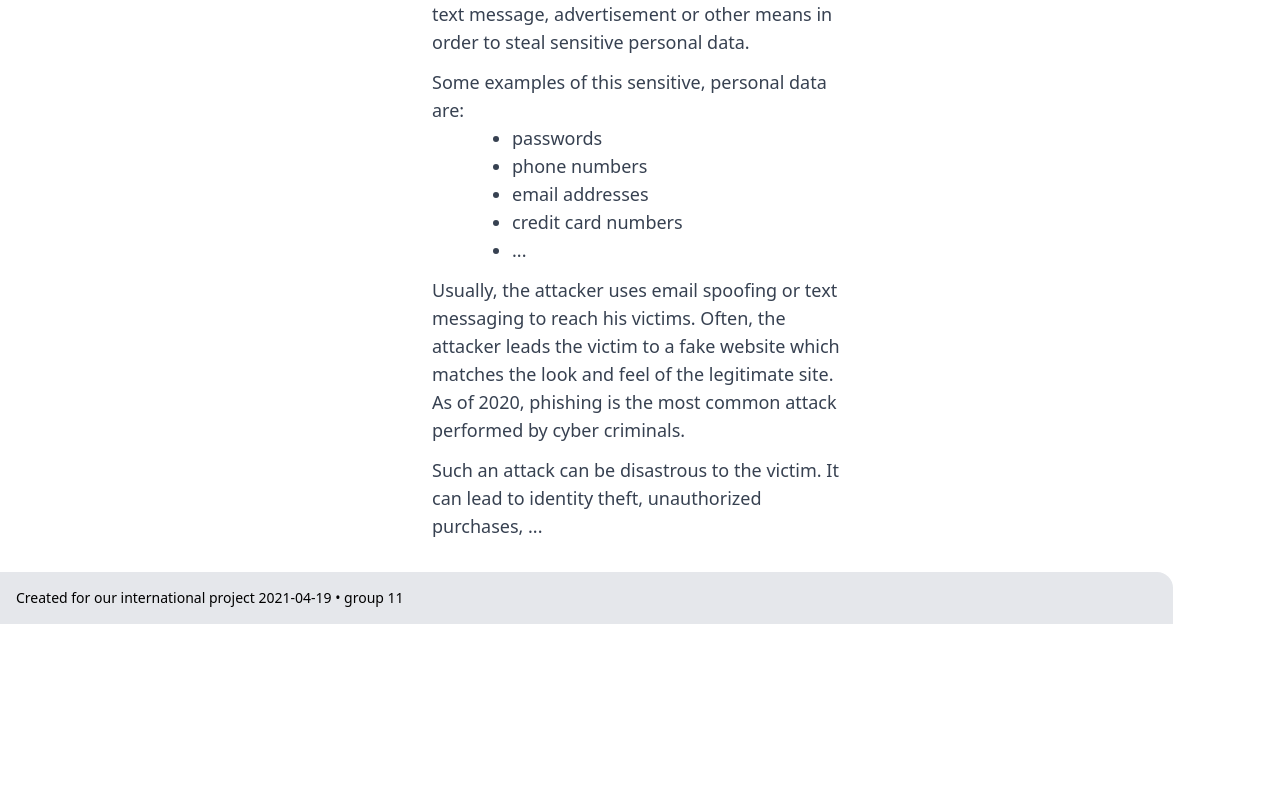
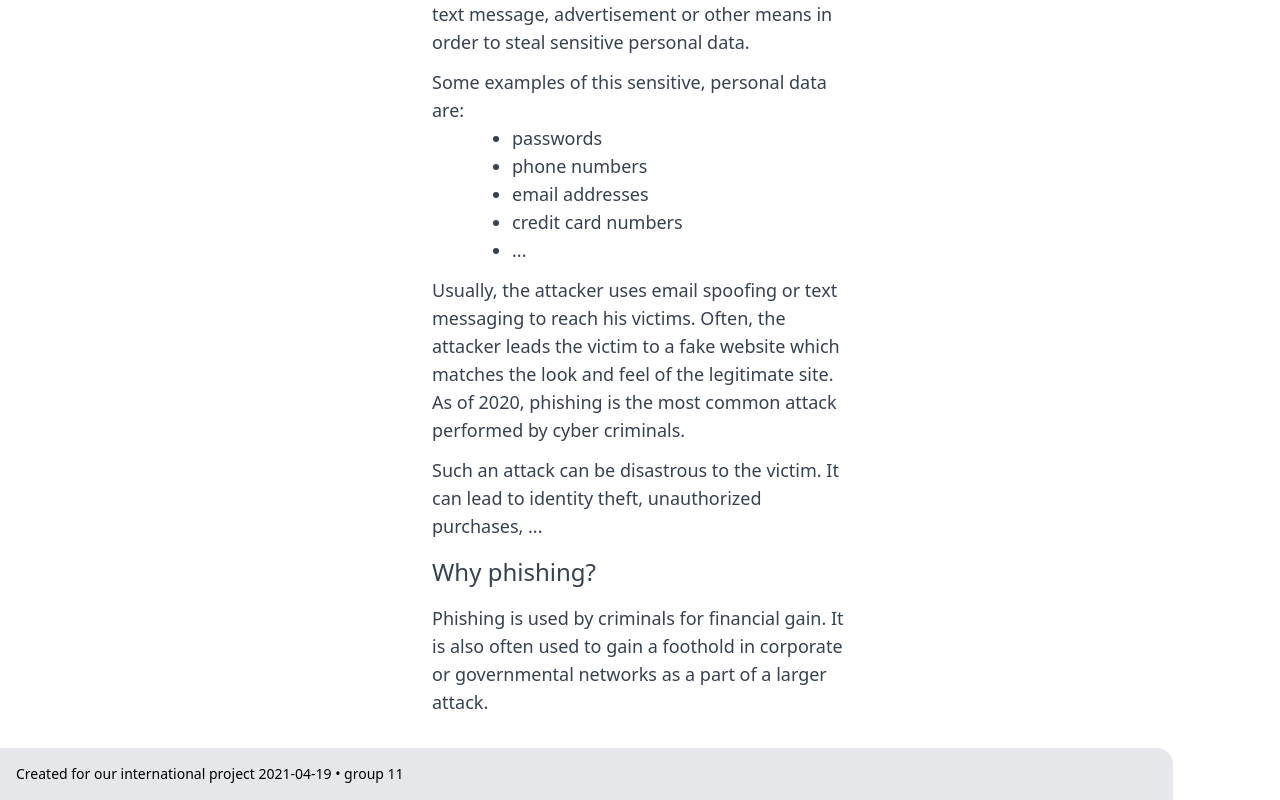
Before and after one commit to laurens-mesure/internationaal_project, a React (Create React App) app: page / in a window 1280 px wide. Shown: the part 391-1191 px from the top of the page. Before the commit the page ends 1015 px from the top, so only its background shows below. Built offline with nearby package versions, Linux system fonts and the light colour scheme.

Commit message:
Add Why Phishing section

```diff
--- /dev/null
+++ b/src/Components/WhyPhishing.tsx
@@ -0,0 +1,13 @@
+import React from "react";
+
+const WhyPhishing: React.FC = () => {
+    return (
+        <section className="mx-auto w-11/12 sm:w-2/3 xl:w-1/3 text-gray-700 text-lg mb-4 mt-4">
+            <h1 className="text-2xl 2xl:font-bold mb-4 mt-2">Why phishing?</h1>
+            <p className="mb-3">Phishing is used by criminals for financial gain. It is also often used to gain a
+                foothold in corporate or governmental networks as a part of a larger attack.</p>
+        </section>
+    );
+};
+
+export default WhyPhishing;
--- a/src/Views/Frontpage.tsx
+++ b/src/Views/Frontpage.tsx
@@ -1,6 +1,7 @@
 import React from "react";
 import UrlTester from "../Components/UrlTester";
 import WhatIs from "../Components/WhatIs";
+import WhyPhishing from "../Components/WhyPhishing";
 
 const Frontpage: React.FC = () => {
     return (
@@ -10,6 +11,7 @@ const Frontpage: React.FC = () => {
             </h1>
             <UrlTester />
             <WhatIs />
+            <WhyPhishing />
         </div>
     );
 };
```
